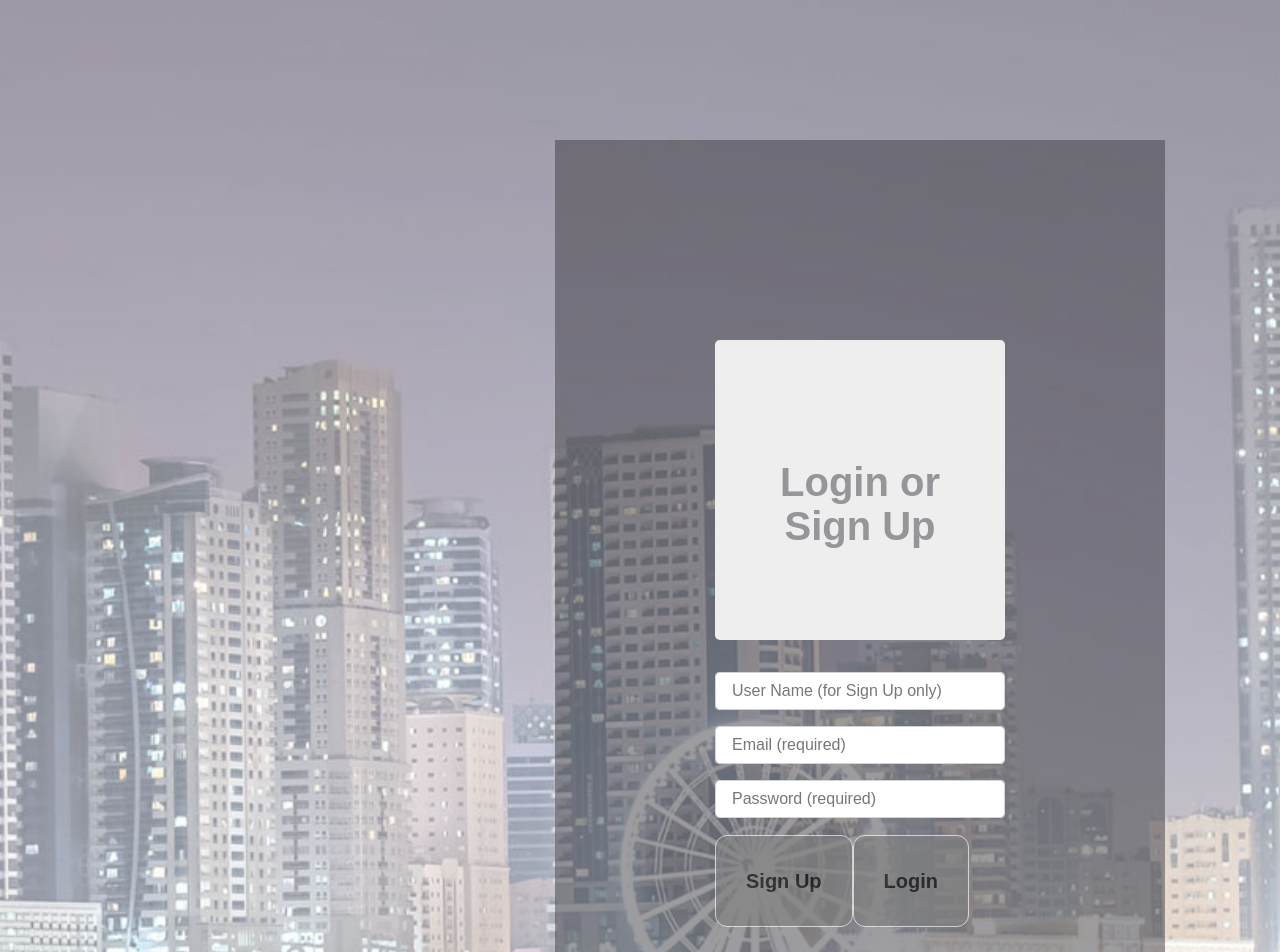
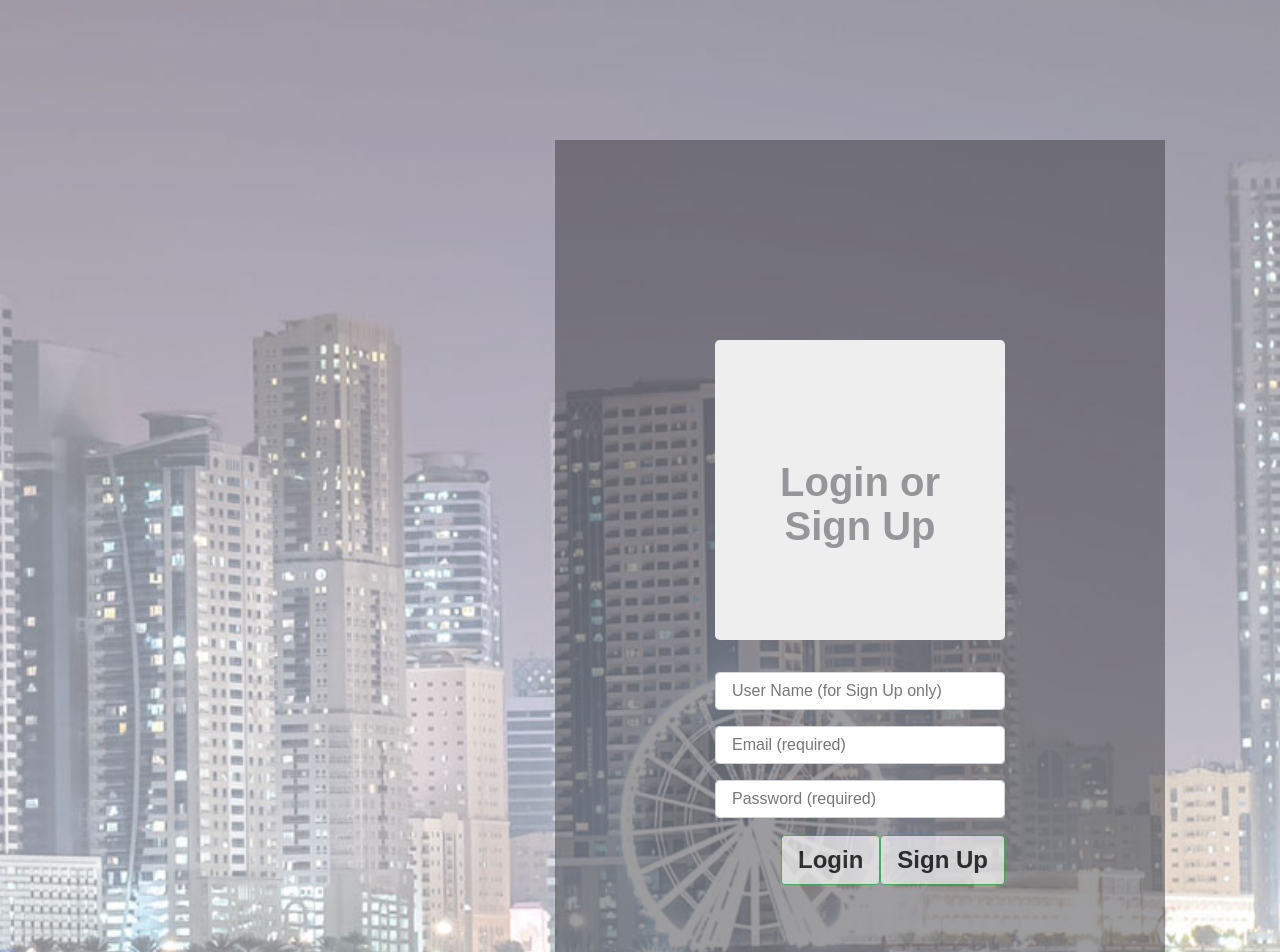
Before and after one commit to MartyFromCary/shop-for-cities, a React (Create React App) app in the folder client/: page / in a window 1280 px wide. Shown: the top 952 px of the page. Built offline with nearby package versions, Linux system fonts and the light colour scheme; the HTML template or start-up script is replaced by a standard one; a web font is replaced by a local one.

Commit message:
update CSS

```diff
--- a/client/src/components/Form/FormBtn.js
+++ b/client/src/components/Form/FormBtn.js
@@ -4,20 +4,16 @@ export const FormBtn = props => (
   <button
     {...props}
     style={{
-      paddingTop: "30px",
-      paddingRight: "30px",
-      paddingLeft: "30px",
-      paddingBottom: "30px",
-      fontWeight: "bold",
-      borderRadius: "12px",
+      float: "right",
+      marginBottom: 10,
       color: "black",
-      backgroundColor: "gray",
+      backgroundColor: "white",
       border: "line",
-      borderColor: "white",
-      fontSize: "20px",
+      fontSize: "24px",
 
     }}
-    className="btn button btn-success"
+    className="btn button btn-success searchbutton"
+
   >
     {props.children}
   </button>
--- a/client/src/pages/Search/Styles.css
+++ b/client/src/pages/Search/Styles.css
@@ -49,32 +49,34 @@ h3{
 	text-align: center;
 }
 
-button,
-.saved-cities-button {
-	margin-top: 40px;
-}
-
-.saved-cities-button {
-
+.searchbutton {
 	color: black;
-	background-color: gray;
-	margin-top: 682px;
-	margin-left: -950px;
+	background-color: white;
+	position:relative;
 	padding-bottom:30px;
 	padding-top: 30px;
 	padding-right: 30px;
 	padding-left: 30px;
-	font-weight: bold;
 	font-size: 20px;
 	border-radius: 12px;
+	right:120px;
+
 }
 
-.saved-cities-button:hover {
-	cursor: pointer;
-	transform: scale(1.2);
+.savedbutton{
+
+	color: black;
+	background-color: rgba(255,255,255, .5);
+	position:relative;
+	padding-bottom: 30px;
+	padding-top: 30px;
+	padding-right: 30px;
+	padding-left: 30px;
+	font-size: 20px;
+	border-radius: 12px;
+	top: 625px;
+	right: 350px;
+
+
+
 }
-
-button:hover {
-	cursor: pointer;
-	transform: scale(1.2);
-}
```
Also changed, not shown: client/src/pages/Search/Search.js (+6 -2 lines).
